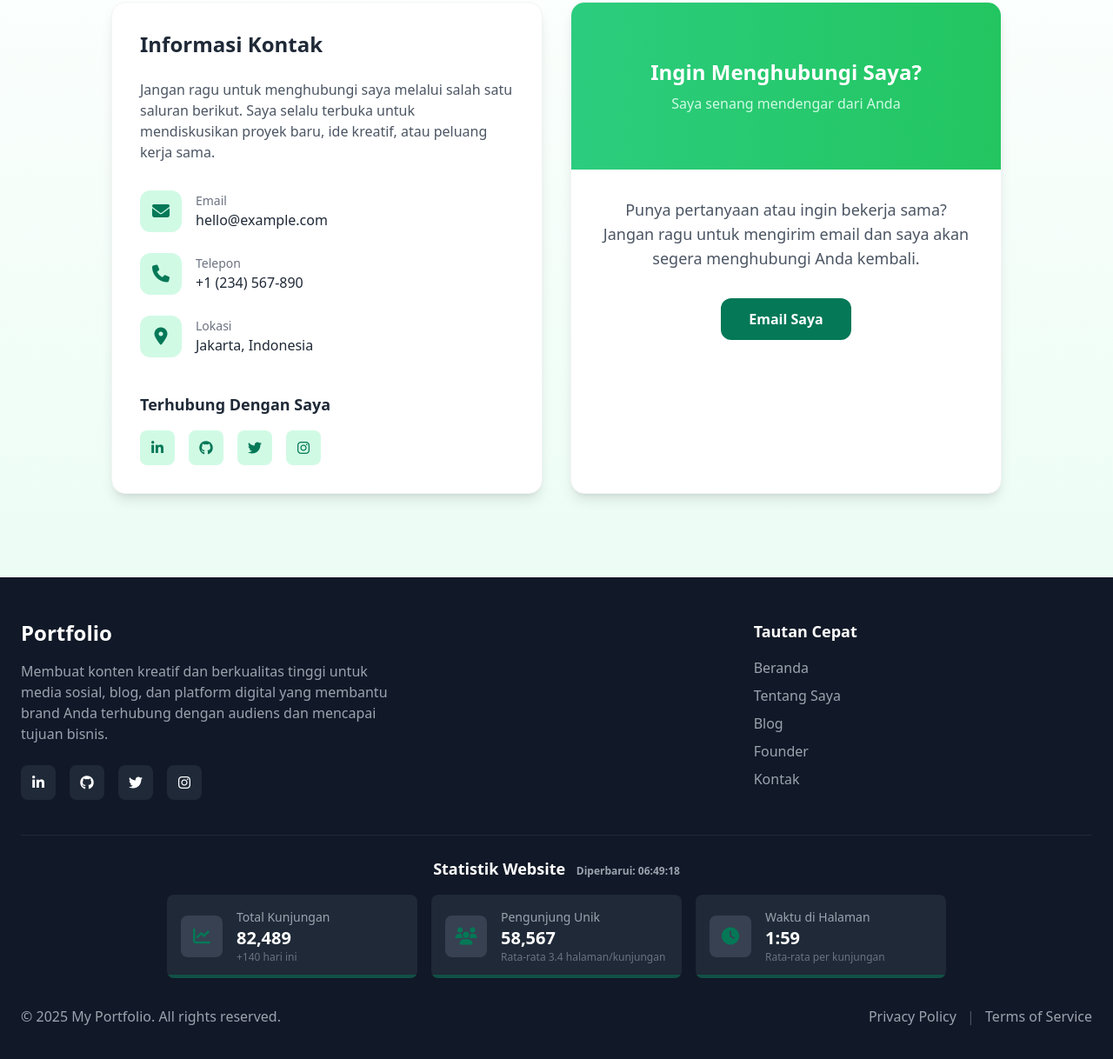
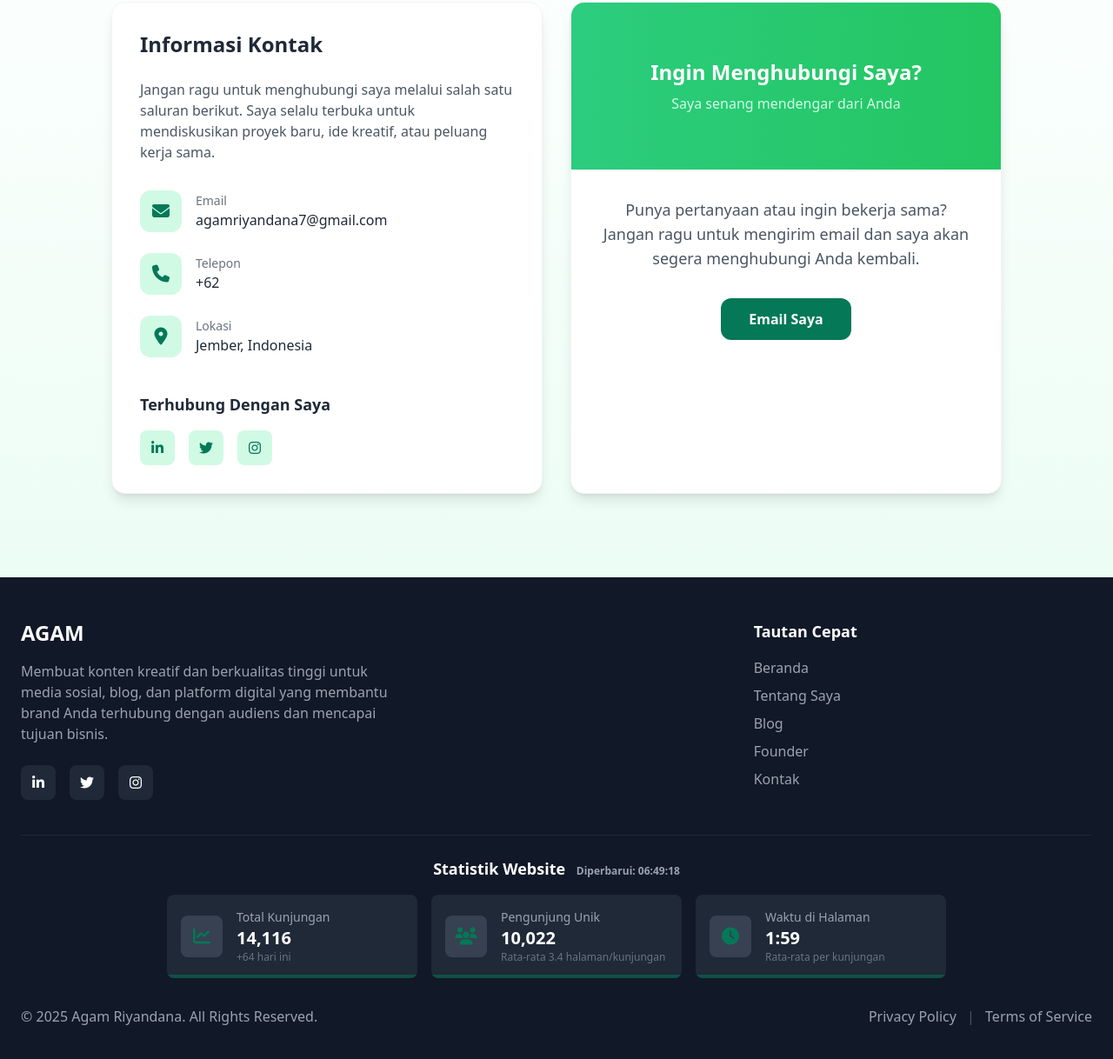
Before and after one commit to agam-riyandana/portofolio-tailwind-css, a plain HTML site: page index.html in a window 1280 px wide. Shown: the part 3202-4420 px from the top of the page at 87% size. Drawn offline with nearby package versions, Linux system fonts and the light colour scheme.

Commit message:
Update index.html
Update perbaiki eror

```diff
--- a/index.html
+++ b/index.html
@@ -1089,7 +1089,7 @@
                                 </div>
                                 <div>
                                     <p class="text-sm text-gray-500">Email</p>
-                                    <a href="mailto:hello@example.com" class="text-gray-800 font-medium hover:text-primary transition-colors">hello@example.com</a>
+                                    <a href="mailto:agamriyandana7@gmail.com" class="text-gray-800 font-medium hover:text-primary transition-colors">agamriyandana7@gmail.com</a>
                                 </div>
                             </div>
 
@@ -1099,7 +1099,7 @@
                                 </div>
                                 <div>
                                     <p class="text-sm text-gray-500">Telepon</p>
-                                    <a href="tel:+1234567890" class="text-gray-800 font-medium hover:text-primary transition-colors">+1 (234) 567-890</a>
+                                    <a href="tel:+62" class="text-gray-800 font-medium hover:text-primary transition-colors">+62</a>
                                 </div>
                             </div>
 
@@ -1109,7 +1109,7 @@
                                 </div>
                                 <div>
                                     <p class="text-sm text-gray-500">Lokasi</p>
-                                    <p class="text-gray-800 font-medium">Jakarta, Indonesia</p>
+                                    <p class="text-gray-800 font-medium">Jember, Indonesia</p>
                                 </div>
                             </div>
                         </div>
@@ -1117,16 +1117,13 @@
                         <div class="mt-10">
                             <h4 class="text-lg font-semibold text-gray-800 mb-4">Terhubung Dengan Saya</h4>
                             <div class="flex space-x-4">
-                                <a href="#" class="w-10 h-10 rounded-lg bg-emerald-100 hover:bg-emerald-200 flex items-center justify-center transition-colors">
+                                <a href="https://www.linkedin.com/in/agam-riyandana/" class="w-10 h-10 rounded-lg bg-emerald-100 hover:bg-emerald-200 flex items-center justify-center transition-colors">
                                     <i class="fab fa-linkedin-in text-primary"></i>
                                 </a>
-                                <a href="#" class="w-10 h-10 rounded-lg bg-emerald-100 hover:bg-emerald-200 flex items-center justify-center transition-colors">
-                                    <i class="fab fa-github text-primary"></i>
-                                </a>
-                                <a href="#" class="w-10 h-10 rounded-lg bg-emerald-100 hover:bg-emerald-200 flex items-center justify-center transition-colors">
+                                <a href="https://www.twitter.com/agam_riyandana1/" class="w-10 h-10 rounded-lg bg-emerald-100 hover:bg-emerald-200 flex items-center justify-center transition-colors">
                                     <i class="fab fa-twitter text-primary"></i>
                                 </a>
-                                <a href="#" class="w-10 h-10 rounded-lg bg-emerald-100 hover:bg-emerald-200 flex items-center justify-center transition-colors">
+                                <a href="https://www.instagram.com/realagam1/" class="w-10 h-10 rounded-lg bg-emerald-100 hover:bg-emerald-200 flex items-center justify-center transition-colors">
                                     <i class="fab fa-instagram text-primary"></i>
                                 </a>
                             </div>
@@ -1146,7 +1143,7 @@
                                 <p class="text-gray-600 text-lg">Punya pertanyaan atau ingin bekerja sama? Jangan ragu untuk mengirim email dan saya akan segera menghubungi Anda kembali.</p>
                             </div>
 
-                            <a href="mailto:hello@example.com" class="inline-block bg-primary hover:bg-emerald-600 text-white font-bold py-3 px-8 rounded-xl transition duration-300 text-center">
+                            <a href="mailto:agamriyandana7@gmail.com" class="inline-block bg-primary hover:bg-emerald-600 text-white font-bold py-3 px-8 rounded-xl transition duration-300 text-center">
                                 Email Saya
                             </a>
                         </div>
@@ -1161,21 +1158,18 @@
         <div class="container mx-auto px-6">
             <div class="grid grid-cols-1 md:grid-cols-3 gap-8">
     <div class="col-span-1 md:col-span-2">
-        <a href="#" class="text-2xl font-bold text-white mb-4 inline-block">Portfolio</a>
+        <a href="#" class="text-2xl font-bold text-white mb-4 inline-block">AGAM</a>
         <p class="text-gray-400 mb-6 max-w-md">
             Membuat konten kreatif dan berkualitas tinggi untuk media sosial, blog, dan platform digital yang membantu brand Anda terhubung dengan audiens dan mencapai tujuan bisnis.
         </p>
         <div class="flex space-x-4">
-            <a href="#" class="w-10 h-10 rounded-lg bg-gray-800 hover:bg-gray-700 flex items-center justify-center transition-colors">
+            <a href="https://www.linkedin.com/in/agam-riyandana/" class="w-10 h-10 rounded-lg bg-gray-800 hover:bg-gray-700 flex items-center justify-center transition-colors">
                 <i class="fab fa-linkedin-in text-white"></i>
             </a>
-            <a href="#" class="w-10 h-10 rounded-lg bg-gray-800 hover:bg-gray-700 flex items-center justify-center transition-colors">
-                <i class="fab fa-github text-white"></i>
-            </a>
-            <a href="#" class="w-10 h-10 rounded-lg bg-gray-800 hover:bg-gray-700 flex items-center justify-center transition-colors">
+            <a href="https://www.twitter.com/agam_riyandana1/" class="w-10 h-10 rounded-lg bg-gray-800 hover:bg-gray-700 flex items-center justify-center transition-colors">
                 <i class="fab fa-twitter text-white"></i>
             </a>
-            <a href="#" class="w-10 h-10 rounded-lg bg-gray-800 hover:bg-gray-700 flex items-center justify-center transition-colors">
+            <a href="https://www.instagram.com/realagam1/" class="w-10 h-10 rounded-lg bg-gray-800 hover:bg-gray-700 flex items-center justify-center transition-colors">
                 <i class="fab fa-instagram text-white"></i>
             </a>
         </div>
@@ -1247,7 +1241,7 @@
 
         <!-- Copyright and links -->
         <div class="flex flex-col md:flex-row justify-between items-center">
-            <p class="text-gray-400">&copy; <span id="current-year"></span> My Portfolio. All rights reserved.</p>
+            <p class="text-gray-400">&copy; <span id="current-year"></span> Agam Riyandana. All Rights Reserved.</p>
             <div class="mt-4 md:mt-0">
                 <a href="#" class="text-gray-400 hover:text-white transition-colors">Privacy Policy</a>
                 <span class="mx-2 text-gray-600">|</span>
@@ -1352,7 +1346,7 @@
     setTimeout(() => {
         // Get date components for consistent calculations
         const now = new Date();
-        const startDate = new Date(2023, 0, 1); // Jan 1, 2023 as start date
+        const startDate = new Date(2025, 0, 1); // Jan 1, 2025 as start date
         const daysSinceStart = Math.floor((now - startDate) / (1000 * 60 * 60 * 24));
 
         // Base metrics with precise growth formula
```
